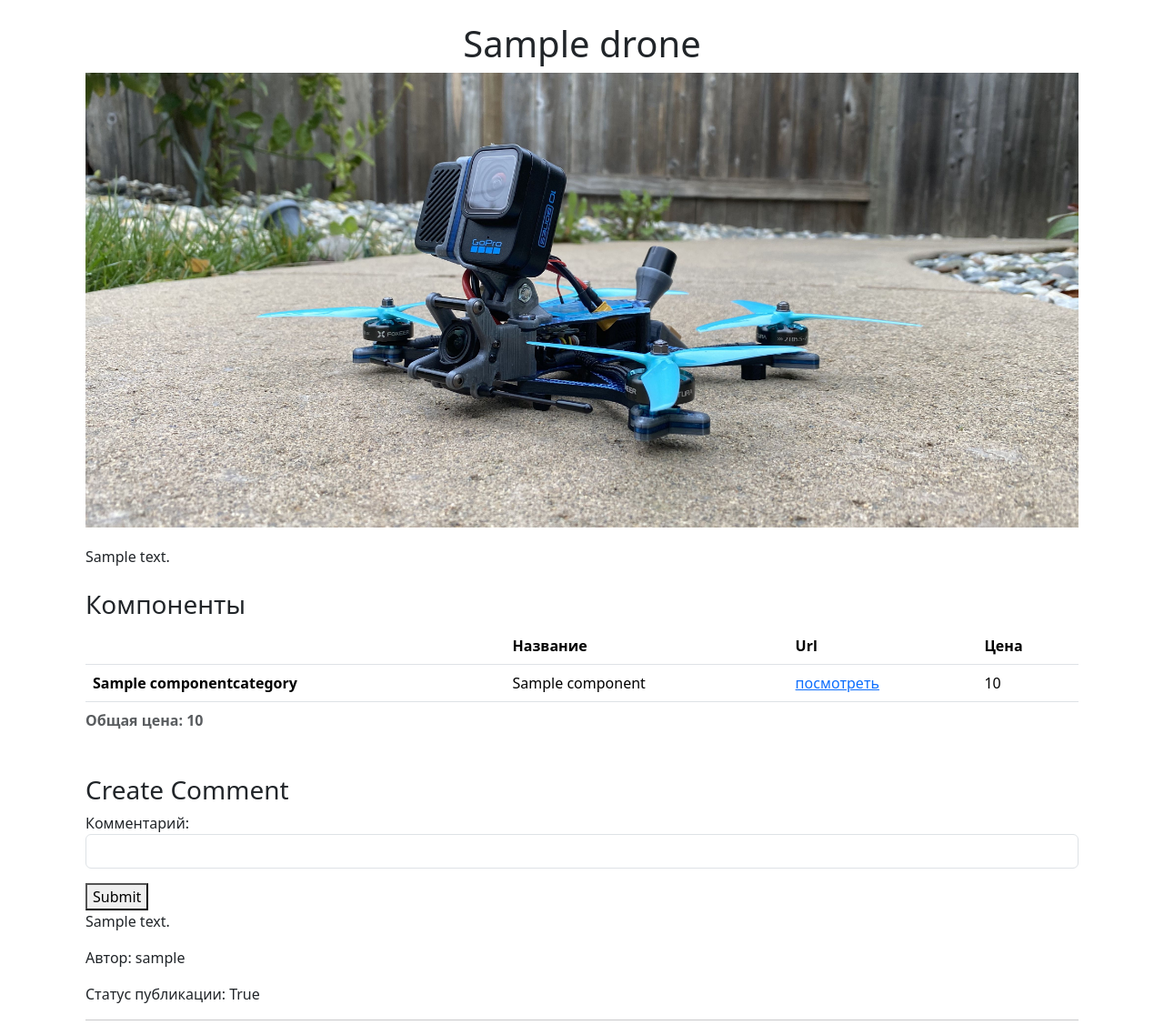
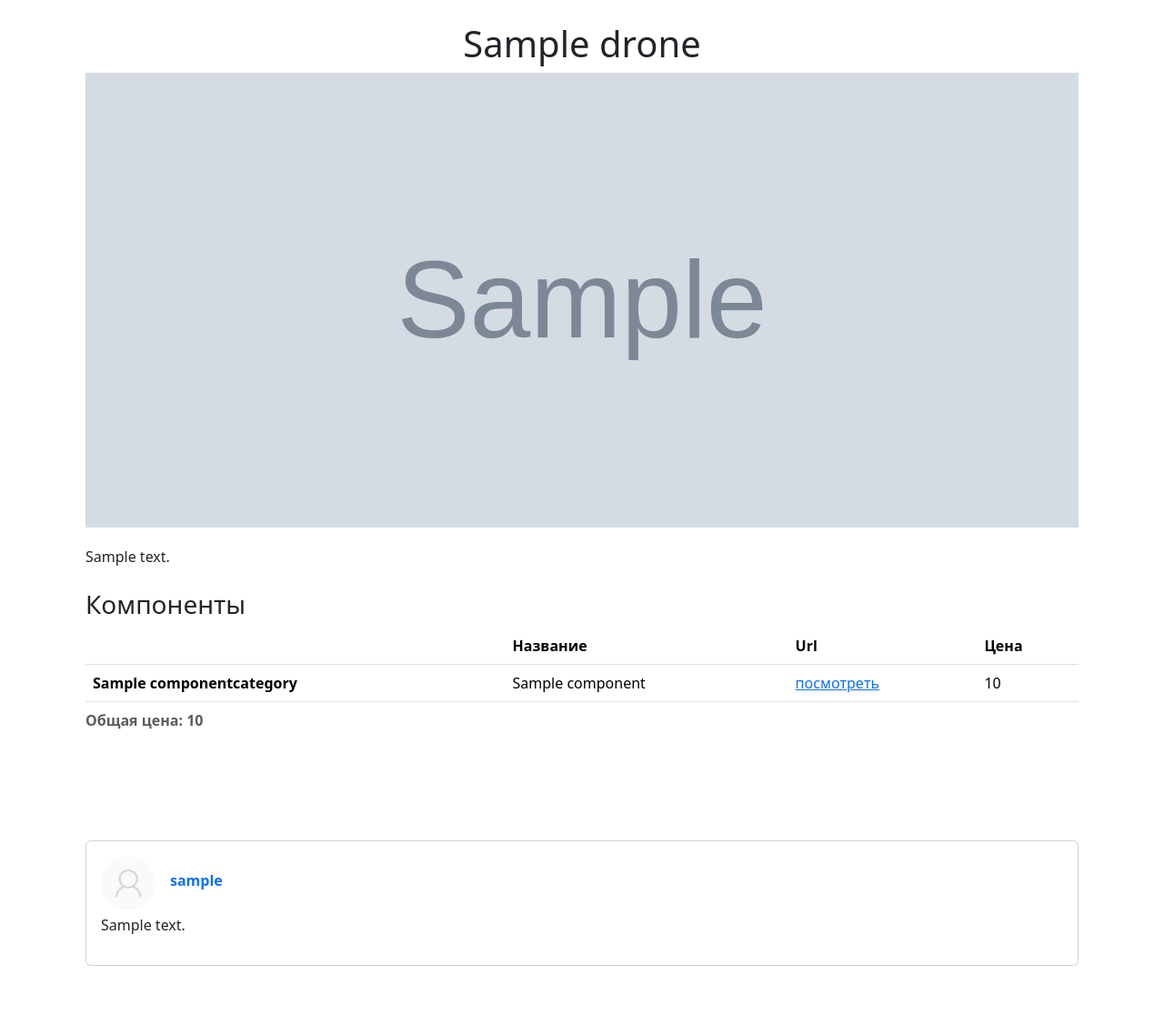
Before and after one commit to ivanprofpv/fpv_py, a Django app: a page that uses drone/templates/drone/details.html in a window 1280 px wide. Shown: the part 56-1194 px from the top of the page at 91% size. After the commit the page ends 1118 px from the top, so only its background shows below. Run offline with Django 4.2, Linux system fonts and the light colour scheme; tables that the repository leaves empty hold one stand-in row (values such as "Sample post"); grey boxes marked "Sample" are stand-in pictures; some libraries are stand-ins or nearby versions.

Commit message:
added design for comments

```diff
--- a/drone/forms.py
+++ b/drone/forms.py
@@ -78,7 +78,7 @@ class AddCommentForm(forms.ModelForm):
         model = Comment
         fields = ['content']
         widgets = {
-            'content': forms.TextInput(attrs={'class': 'form-control'}),
+            'content': forms.TextInput(attrs={'class': 'form-control', 'placeholder': 'Напишите комментарий'}),
         }
 
     def clean_content(self):
--- a/drone/templates/drone/details.html
+++ b/drone/templates/drone/details.html
@@ -8,8 +8,8 @@
 {% block content %}
 <div class="article">
         <h1 class="title">{{ title }}</h1>
-        {% if drone_photo %}
-            <img class="featured-image" src="{{ drone_photo.url }}" alt="{{ title }}">
+        {% if post.drone_photo %}
+            <img class="featured-image" src="{{ post.drone_photo.url }}" alt="{{ title }}">
         {% else %}
             <img class="featured-image" src="{% static 'drone/img/default.jpg' %}" alt="{{ title }}">
         {% endif %}
@@ -50,22 +50,35 @@
   </ul>
 <br>
 <!-- Форма создания комментария -->
-<h3>Create Comment</h3>
-<form method="post">
-    {% csrf_token %}
-    {{ form.as_p }}
-    <button type="submit">Submit</button>
-</form>
-
-<!-- Отображение комментариев -->
-<!-- Debug output -->
+{% if user.is_authenticated %}
+    <form method="post">
+      <div class="form-floating">
+          {% csrf_token %}
+          {{ form.as_p }}
+        <div class="float-start">
+            <button type="submit" class="btn btn-info btn-sm">Отправить</button>
+        </div>
+      </div>
+    </form>
+{% endif %}
+<br><br><br>
 {{ form.errors }}
 {% for comment in comments %}
-    <p>{{ comment.content }}</p>
-    <p>Автор: {{ comment.author }}</p>
-    <p>Статус публикации: {{ comment.is_published }}</p>  <!-- Debug -->
-    <hr>
-{% empty %}
-    <p>Нет комментариев.</p>
+    <div class="card">
+        <div class="card-body">
+          <div class="d-flex flex-start align-items-center">
+            <img class="rounded-circle shadow-1-strong me-3"
+              src="{% static 'drone/img/avatar.webp' %}" alt="avatar" width="60"
+              height="60" />
+            <div>
+            <h6 class="fw-bold text-primary mb-1">{{ comment.author }}</h6>
+            </div>
+          </div>
+          <p class="mt-1">
+            {{ comment.content }}
+          </p>
+        </div>
+    </div>
+    <br>
 {% endfor %}
 {% endblock %}
--- a/drone/views.py
+++ b/drone/views.py
@@ -10,6 +10,10 @@ from django.views.generic import ListView, DetailView, CreateView
 from .forms import AddDroneForm, SignUpUserForm, LoginUserForm, AddComponentCategoryForm, \
     AddComponentForm, AddCommentForm
 from .utils import *
+
+import logging
+
+logger = logging.getLogger(__name__)
 
 class DroneHome(DataMixin, ListView):
     model = Drone
@@ -78,12 +82,9 @@ class ShowPost(DataMixin, DetailView):
                 comment.author = request.user
                 comment.drone = drone
                 comment.save()
-                print("Комментарий успешно сохранен:", comment.content, "id дрона:", comment.drone)  # Отладочный вывод
                 return redirect('drone', drone_slug=drone.slug)
             else:
                 return redirect('login')
-        else:
-            print("Неверная форма комментария:", form.errors)  # Отладочный вывод
         return self.render_to_response(self.get_context_data(form=form))
 
 
```
Also changed, not shown: buildfpv/settings.py (+22 -0 lines), drone/static/drone/img/avatar.webp (added).
